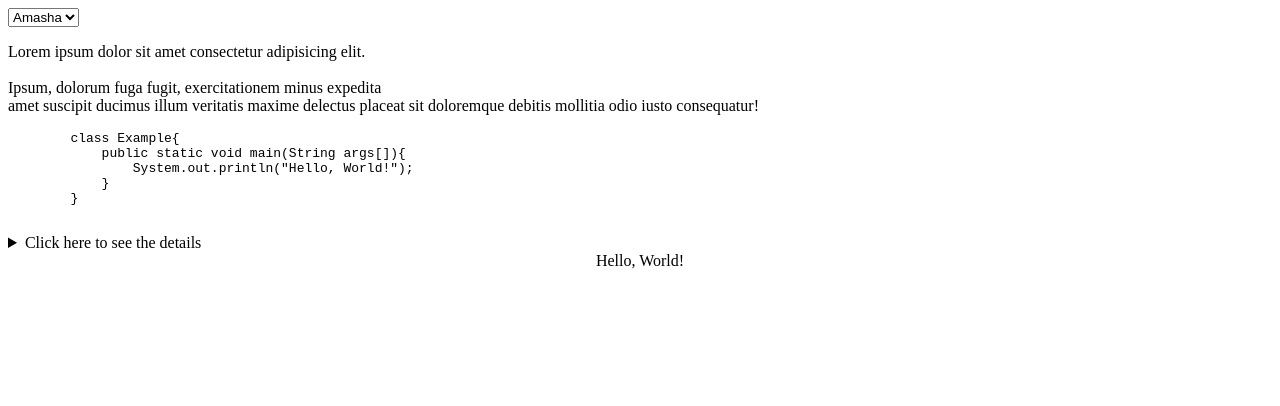
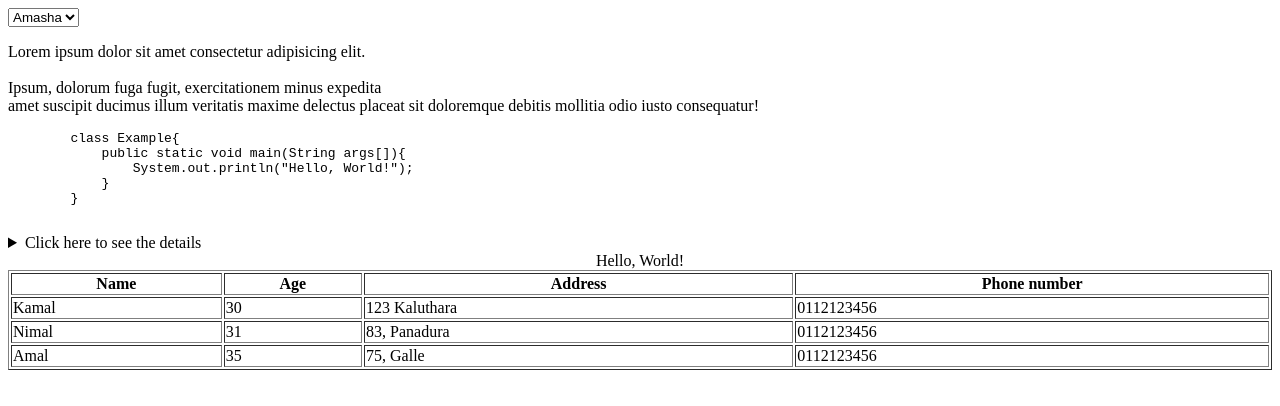
Before and after one commit to Madhubhashana-Liyanage/2026-10-03-IT-Day-04, a plain HTML site: page index.html in a window 1280 px wide. Drawn offline with Linux system fonts and the light colour scheme.

Commit message:
Create a table

```diff
--- a/index.html
+++ b/index.html
@@ -40,5 +40,36 @@
 
     <!--Center tag-->
     <center>Hello, World!</center>
+
+    <!--Create a table <table>
+        <tr> table row
+        <td> table dara
+        <th> table heading-->
+        <table border="1" width="100%">
+            <tr>
+                <th>Name</th>
+                <th>Age</th>
+                <th>Address</th>
+                <th>Phone number</th>
+            </tr>
+            <tr>
+                <td>Kamal</td>
+                <td>30</td>
+                <td>123 Kaluthara</td>
+                <td>0112123456</td>
+            </tr>
+            <tr>
+                <td>Nimal</td>
+                <td>31</td>
+                <td>83, Panadura</td>
+                <td>0112123456</td>
+            </tr>
+            <tr>
+                <td>Amal</td>
+                <td>35</td>
+                <td>75, Galle</td>
+                <td>0112123456</td>
+            </tr>
+        </table>
 </body>
 </html>
```
